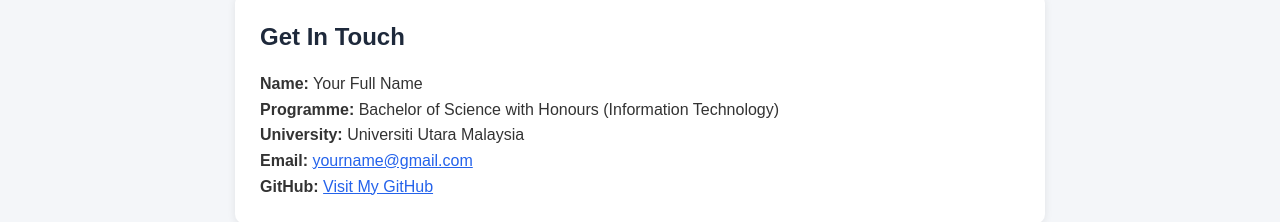
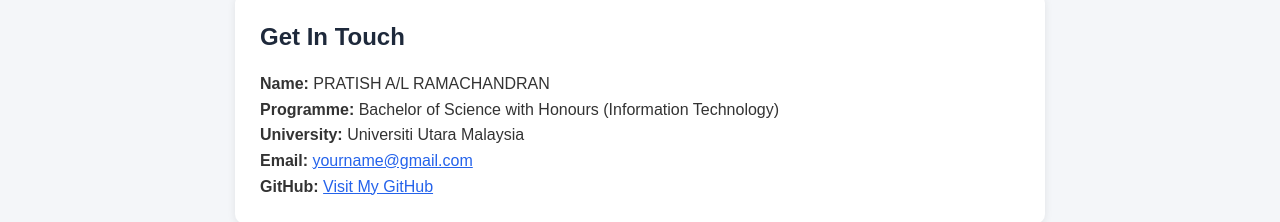
Before and after one commit to piratiss03-hash/my-resume-site, a plain HTML site: page contact.html in a window 1280 px wide. Shown: the part 199-421 px from the top of the page. Drawn offline with Linux system fonts and the light colour scheme.

Commit message:
Update name in contact.html

```diff
--- a/contact.html
+++ b/contact.html
@@ -23,7 +23,7 @@
         <section>
             <h2>Get In Touch</h2>
 
-            <p><strong>Name:</strong> Your Full Name</p>
+            <p><strong>Name:</strong> PRATISH A/L RAMACHANDRAN</p>
 
             <p><strong>Programme:</strong>
                 Bachelor of Science with Honours (Information Technology)
```
